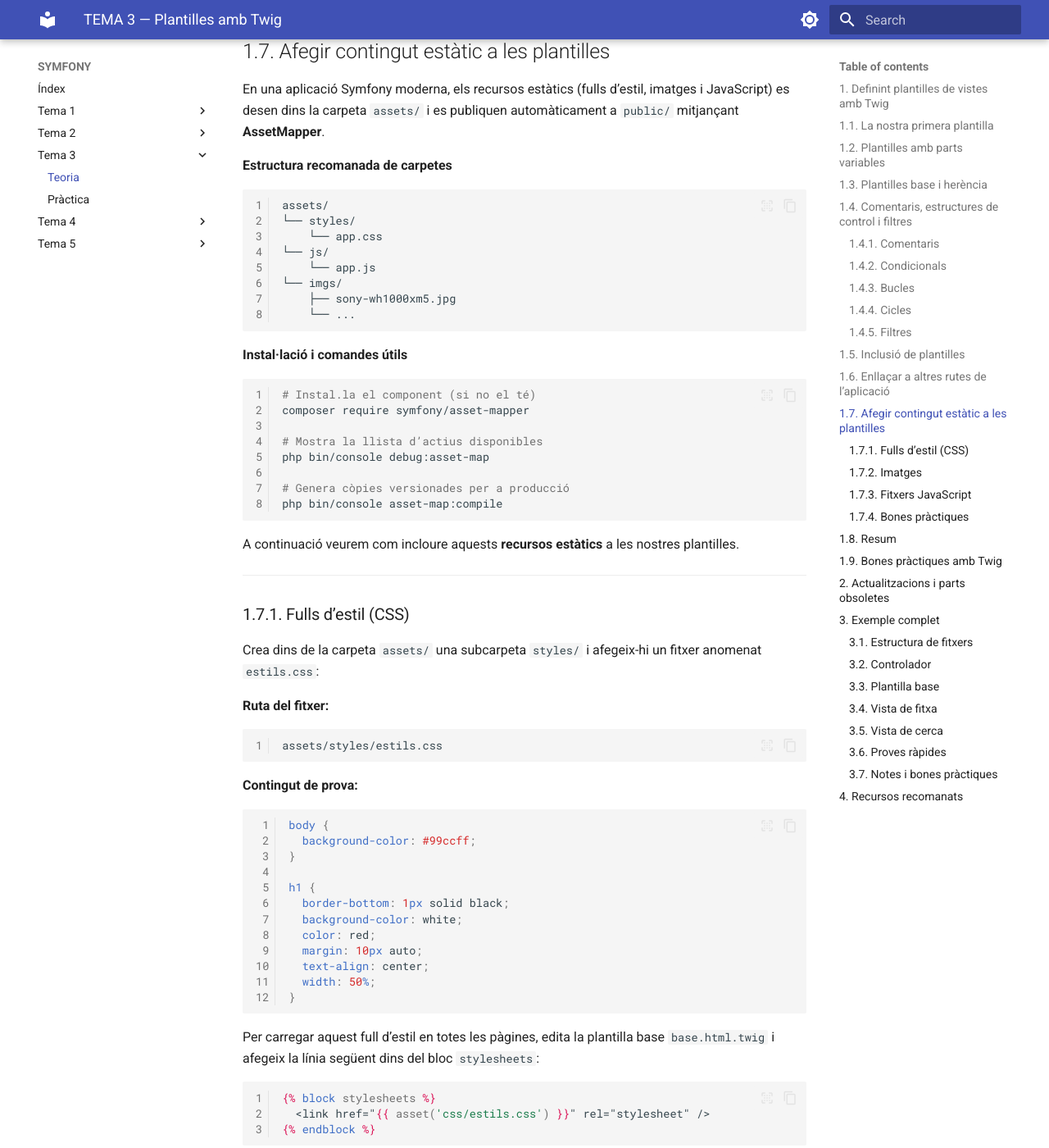
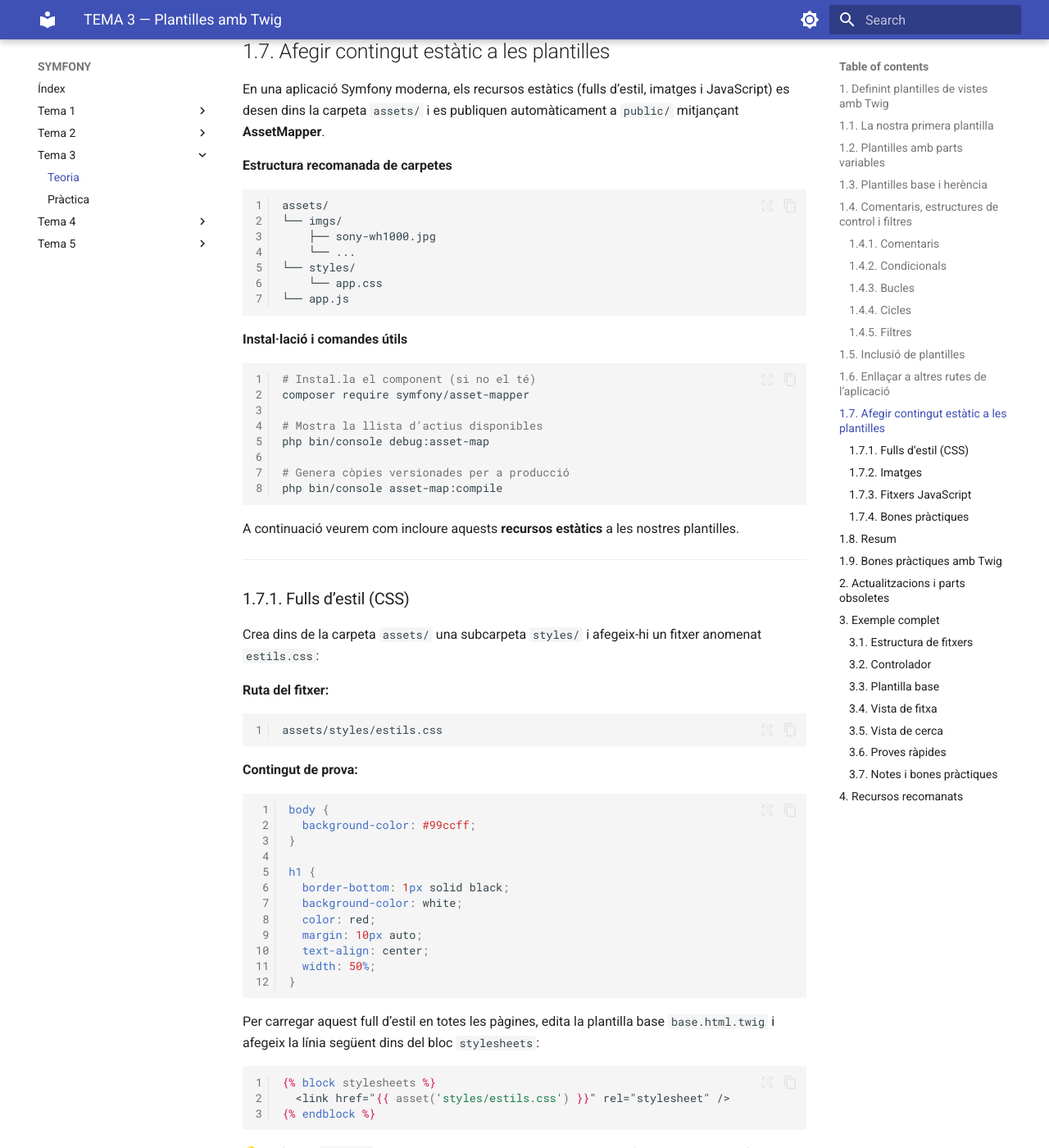
Before and after one commit to iessimarrocicles/symfony_new, an MkDocs documentation site: the page built from md/Tema3.md, in a window 1280 px wide and 1400 px high, scrolled down 7617 px. Shown: the whole window at 82% size. Built offline with MkDocs 1.6.1 and Material for MkDocs 9.7.7, drawn with Linux system fonts in a browser that asks for light colours.

Commit message:
15 versio

````diff
--- a/docs/Tema1/index.html
+++ b/docs/Tema1/index.html
@@ -1115,11 +1115,9 @@
 <li>🕓 <strong>Versions LTS</strong> (Long Term Support) amb manteniment garantit.  </li>
 <li>🌍 <strong>Gran comunitat</strong> i <strong>documentació oficial</strong> excel·lent.  </li>
 <li>💡 <strong>Bones pràctiques integrades</strong>, seguint estàndards PSR.  </li>
-<li>🔌 <strong>Integració amb llibreries de tercers</strong> com:<ul>
+<li>🔌 <strong>Integració amb llibreries de tercers</strong> com:</li>
 <li><strong>Twig</strong> → motor de plantilles per a generar vistes.</li>
 <li><strong>Doctrine</strong> → ORM per a treballar amb bases de dades com a objectes.</li>
-</ul>
-</li>
 </ul>
 <hr />
 <h2 id="5-recursos-necessaris">5. Recursos necessaris</h2>
@@ -1215,13 +1213,15 @@
 <span class="normal"><a href="#__codelineno-2-4">4</a></span>
 <span class="normal"><a href="#__codelineno-2-5">5</a></span>
 <span class="normal"><a href="#__codelineno-2-6">6</a></span>
-<span class="normal"><a href="#__codelineno-2-7">7</a></span></pre></div></td><td class="code"><div><pre><span></span><code><span id="__span-2-1"><a id="__codelineno-2-1" name="__codelineno-2-1"></a>symfony<span class="w"> </span>new<span class="w"> </span>nom_projecte
+<span class="normal"><a href="#__codelineno-2-7">7</a></span>
+<span class="normal"><a href="#__codelineno-2-8">8</a></span></pre></div></td><td class="code"><div><pre><span></span><code><span id="__span-2-1"><a id="__codelineno-2-1" name="__codelineno-2-1"></a>symfony<span class="w"> </span>new<span class="w"> </span>nom_projecte
 </span><span id="__span-2-2"><a id="__codelineno-2-2" name="__codelineno-2-2"></a><span class="nb">cd</span><span class="w"> </span>nom_projecte
 </span><span id="__span-2-3"><a id="__codelineno-2-3" name="__codelineno-2-3"></a>
 </span><span id="__span-2-4"><a id="__codelineno-2-4" name="__codelineno-2-4"></a><span class="c1"># Afegir manualment els components que necessites</span>
 </span><span id="__span-2-5"><a id="__codelineno-2-5" name="__codelineno-2-5"></a>composer<span class="w"> </span>require<span class="w"> </span>orm
 </span><span id="__span-2-6"><a id="__codelineno-2-6" name="__codelineno-2-6"></a>composer<span class="w"> </span>require<span class="w"> </span>twig
 </span><span id="__span-2-7"><a id="__codelineno-2-7" name="__codelineno-2-7"></a>composer<span class="w"> </span>require<span class="w"> </span>symfony/asset-mapper
+</span><span id="__span-2-8"><a id="__codelineno-2-8" name="__codelineno-2-8"></a>composer<span class="w"> </span>require<span class="w"> </span>symfony/asset
 </span></code></pre></div></td></tr></table></div>
 <p>🧠 <strong>Diferencia principal:</strong></p>
 <ul>
@@ -1242,7 +1242,7 @@
 <h2 id="8-estructura-general-dun-projecte">8. Estructura general d’un projecte</h2>
 <p>Quan creem un projecte amb Symfony, s’organitza automàticament en una estructura de carpetes molt clara i estandarditzada. Aquesta estructura ajuda a mantenir el codi ordenat i a separar la lògica, les vistes i la configuració.</p>
 <h3 id="81-estructura-principal">8.1. Estructura principal</h3>
-<div class="language-text highlight"><table class="highlighttable"><tr><td class="linenos"><div class="linenodiv"><pre><span></span><span class="normal"><a href="#__codelineno-3-1"> 1</a></span>
+<div class="language-bash highlight"><table class="highlighttable"><tr><td class="linenos"><div class="linenodiv"><pre><span></span><span class="normal"><a href="#__codelineno-3-1"> 1</a></span>
 <span class="normal"><a href="#__codelineno-3-2"> 2</a></span>
 <span class="normal"><a href="#__codelineno-3-3"> 3</a></span>
 <span class="normal"><a href="#__codelineno-3-4"> 4</a></span>
@@ -1260,21 +1260,21 @@
 <span class="normal"><a href="#__codelineno-3-16">16</a></span>
 <span class="normal"><a href="#__codelineno-3-17">17</a></span></pre></div></td><td class="code"><div><pre><span></span><code><span id="__span-3-1"><a id="__codelineno-3-1" name="__codelineno-3-1"></a>projecte/
 </span><span id="__span-3-2"><a id="__codelineno-3-2" name="__codelineno-3-2"></a>│
-</span><span id="__span-3-3"><a id="__codelineno-3-3" name="__codelineno-3-3"></a>├── bin/                  # Conté els scripts executables, com `console`
-</span><span id="__span-3-4"><a id="__codelineno-3-4" name="__codelineno-3-4"></a>├── config/               # Fitxers de configuració de Symfony i serveis
-</span><span id="__span-3-5"><a id="__codelineno-3-5" name="__codelineno-3-5"></a>├── migrations/           # Fitxers de migracions de base de dades (Doctrine)
-</span><span id="__span-3-6"><a id="__codelineno-3-6" name="__codelineno-3-6"></a>├── public/               # Carpeta pública del servidor web (arrel del projecte)
-</span><span id="__span-3-7"><a id="__codelineno-3-7" name="__codelineno-3-7"></a>│   └── index.php           # Punt d’entrada principal de l’aplicació
-</span><span id="__span-3-8"><a id="__codelineno-3-8" name="__codelineno-3-8"></a>├── src/                  # Codi font del projecte (controladors, entitats, serveis...)
-</span><span id="__span-3-9"><a id="__codelineno-3-9" name="__codelineno-3-9"></a>│   ├── Controller/         # Controladors (gestió de rutes i lògica)
-</span><span id="__span-3-10"><a id="__codelineno-3-10" name="__codelineno-3-10"></a>│   ├── Entity/             # Entitats (models de dades per Doctrine)
-</span><span id="__span-3-11"><a id="__codelineno-3-11" name="__codelineno-3-11"></a>│   ├── Repository/         # Classes per consultar la base de dades
-</span><span id="__span-3-12"><a id="__codelineno-3-12" name="__codelineno-3-12"></a>│   └── Service/            # Serveis personalitzats del projecte
-</span><span id="__span-3-13"><a id="__codelineno-3-13" name="__codelineno-3-13"></a>├── templates/            # Plantilles Twig (vistes HTML)
-</span><span id="__span-3-14"><a id="__codelineno-3-14" name="__codelineno-3-14"></a>├── translations/         # Fitxers de traduccions (si n’hi ha)
-</span><span id="__span-3-15"><a id="__codelineno-3-15" name="__codelineno-3-15"></a>├── var/                  # Fitxers temporals, caché i logs
-</span><span id="__span-3-16"><a id="__codelineno-3-16" name="__codelineno-3-16"></a>├── vendor/               # Dependències instal·lades amb Composer
-</span><span id="__span-3-17"><a id="__codelineno-3-17" name="__codelineno-3-17"></a>└── .env                  # Fitxer de configuració d’entorn (dev/prod/test)
+</span><span id="__span-3-3"><a id="__codelineno-3-3" name="__codelineno-3-3"></a>├──<span class="w"> </span>bin/<span class="w">                  </span><span class="c1"># Conté els scripts executables, com `console`</span>
+</span><span id="__span-3-4"><a id="__codelineno-3-4" name="__codelineno-3-4"></a>├──<span class="w"> </span>config/<span class="w">               </span><span class="c1"># Fitxers de configuració de Symfony i serveis</span>
+</span><span id="__span-3-5"><a id="__codelineno-3-5" name="__codelineno-3-5"></a>├──<span class="w"> </span>migrations/<span class="w">           </span><span class="c1"># Fitxers de migracions de base de dades (Doctrine)</span>
+</span><span id="__span-3-6"><a id="__codelineno-3-6" name="__codelineno-3-6"></a>├──<span class="w"> </span>public/<span class="w">               </span><span class="c1"># Carpeta pública del servidor web (arrel del projecte)</span>
+</span><span id="__span-3-7"><a id="__codelineno-3-7" name="__codelineno-3-7"></a>│<span class="w">   </span>└──<span class="w"> </span>index.php<span class="w">           </span><span class="c1"># Punt d’entrada principal de l’aplicació</span>
+</span><span id="__span-3-8"><a id="__codelineno-3-8" name="__codelineno-3-8"></a>├──<span class="w"> </span>src/<span class="w">                  </span><span class="c1"># Codi font del projecte (controladors, entitats, serveis...)</span>
+</span><span id="__span-3-9"><a id="__codelineno-3-9" name="__codelineno-3-9"></a>│<span class="w">   </span>├──<span class="w"> </span>Controller/<span class="w">         </span><span class="c1"># Controladors (gestió de rutes i lògica)</span>
+</span><span id="__span-3-10"><a id="__codelineno-3-10" name="__codelineno-3-10"></a>│<span class="w">   </span>├──<span class="w"> </span>Entity/<span class="w">             </span><span class="c1"># Entitats (models de dades per Doctrine)</span>
+</span><span id="__span-3-11"><a id="__codelineno-3-11" name="__codelineno-3-11"></a>│<span class="w">   </span>├──<span class="w"> </span>Repository/<span class="w">         </span><span class="c1"># Classes per consultar la base de dades</span>
+</span><span id="__span-3-12"><a id="__codelineno-3-12" name="__codelineno-3-12"></a>│<span class="w">   </span>└──<span class="w"> </span>Service/<span class="w">            </span><span class="c1"># Serveis personalitzats del projecte</span>
+</span><span id="__span-3-13"><a id="__codelineno-3-13" name="__codelineno-3-13"></a>├──<span class="w"> </span>templates/<span class="w">            </span><span class="c1"># Plantilles Twig (vistes HTML)</span>
+</span><span id="__span-3-14"><a id="__codelineno-3-14" name="__codelineno-3-14"></a>├──<span class="w"> </span>translations/<span class="w">         </span><span class="c1"># Fitxers de traduccions (si n’hi ha)</span>
+</span><span id="__span-3-15"><a id="__codelineno-3-15" name="__codelineno-3-15"></a>├──<span class="w"> </span>var/<span class="w">                  </span><span class="c1"># Fitxers temporals, caché i logs</span>
+</span><span id="__span-3-16"><a id="__codelineno-3-16" name="__codelineno-3-16"></a>├──<span class="w"> </span>vendor/<span class="w">               </span><span class="c1"># Dependències instal·lades amb Composer</span>
+</span><span id="__span-3-17"><a id="__codelineno-3-17" name="__codelineno-3-17"></a>└──<span class="w"> </span>.env<span class="w">                  </span><span class="c1"># Fitxer de configuració d’entorn (dev/prod/test)</span>
 </span></code></pre></div></td></tr></table></div>
 <h3 id="82-elements-mes-importants">8.2. Elements més importants</h3>
 <ul>
@@ -1352,9 +1352,6 @@
 
 
 
-
-
-
               </article>
             </div>
 
--- a/docs/Tema3/index.html
+++ b/docs/Tema3/index.html
@@ -1758,15 +1758,13 @@
 <span class="normal"><a href="#__codelineno-22-4">4</a></span>
 <span class="normal"><a href="#__codelineno-22-5">5</a></span>
 <span class="normal"><a href="#__codelineno-22-6">6</a></span>
-<span class="normal"><a href="#__codelineno-22-7">7</a></span>
-<span class="normal"><a href="#__codelineno-22-8">8</a></span></pre></div></td><td class="code"><div><pre><span></span><code><span id="__span-22-1"><a id="__codelineno-22-1" name="__codelineno-22-1"></a>assets/
-</span><span id="__span-22-2"><a id="__codelineno-22-2" name="__codelineno-22-2"></a>└──<span class="w"> </span>styles/
-</span><span id="__span-22-3"><a id="__codelineno-22-3" name="__codelineno-22-3"></a><span class="w">    </span>└──<span class="w"> </span>app.css
-</span><span id="__span-22-4"><a id="__codelineno-22-4" name="__codelineno-22-4"></a>└──<span class="w"> </span>js/
-</span><span id="__span-22-5"><a id="__codelineno-22-5" name="__codelineno-22-5"></a><span class="w">    </span>└──<span class="w"> </span>app.js
-</span><span id="__span-22-6"><a id="__codelineno-22-6" name="__codelineno-22-6"></a>└──<span class="w"> </span>imgs/
-</span><span id="__span-22-7"><a id="__codelineno-22-7" name="__codelineno-22-7"></a><span class="w">    </span>├──<span class="w"> </span>sony-wh1000xm5.jpg
-</span><span id="__span-22-8"><a id="__codelineno-22-8" name="__codelineno-22-8"></a><span class="w">    </span>└──<span class="w"> </span>...
+<span class="normal"><a href="#__codelineno-22-7">7</a></span></pre></div></td><td class="code"><div><pre><span></span><code><span id="__span-22-1"><a id="__codelineno-22-1" name="__codelineno-22-1"></a>assets/
+</span><span id="__span-22-2"><a id="__codelineno-22-2" name="__codelineno-22-2"></a>└──<span class="w"> </span>imgs/
+</span><span id="__span-22-3"><a id="__codelineno-22-3" name="__codelineno-22-3"></a><span class="w">    </span>├──<span class="w"> </span>sony-wh1000.jpg
+</span><span id="__span-22-4"><a id="__codelineno-22-4" name="__codelineno-22-4"></a><span class="w">    </span>└──<span class="w"> </span>...
+</span><span id="__span-22-5"><a id="__codelineno-22-5" name="__codelineno-22-5"></a>└──<span class="w"> </span>styles/
+</span><span id="__span-22-6"><a id="__codelineno-22-6" name="__codelineno-22-6"></a><span class="w">    </span>└──<span class="w"> </span>app.css
+</span><span id="__span-22-7"><a id="__codelineno-22-7" name="__codelineno-22-7"></a>└──<span class="w"> </span>app.js
 </span></code></pre></div></td></tr></table></div>
 <p><strong>Instal·lació i comandes útils</strong></p>
 <div class="language-bash highlight"><table class="highlighttable"><tr><td class="linenos"><div class="linenodiv"><pre><span></span><span class="normal"><a href="#__codelineno-23-1">1</a></span>
@@ -1821,7 +1819,7 @@
 <div class="language-twig highlight"><table class="highlighttable"><tr><td class="linenos"><div class="linenodiv"><pre><span></span><span class="normal"><a href="#__codelineno-26-1">1</a></span>
 <span class="normal"><a href="#__codelineno-26-2">2</a></span>
 <span class="normal"><a href="#__codelineno-26-3">3</a></span></pre></div></td><td class="code"><div><pre><span></span><code><span id="__span-26-1"><a id="__codelineno-26-1" name="__codelineno-26-1"></a><span class="cp">{%</span> <span class="k">block</span> <span class="nv">stylesheets</span> <span class="cp">%}</span>
-</span><span id="__span-26-2"><a id="__codelineno-26-2" name="__codelineno-26-2"></a><span class="x">  &lt;link href=&quot;</span><span class="cp">{{</span> <span class="nv">asset</span><span class="o">(</span><span class="s1">&#39;css/estils.css&#39;</span><span class="o">)</span> <span class="cp">}}</span><span class="x">&quot; rel=&quot;stylesheet&quot; /&gt;</span>
+</span><span id="__span-26-2"><a id="__codelineno-26-2" name="__codelineno-26-2"></a><span class="x">  &lt;link href=&quot;</span><span class="cp">{{</span> <span class="nv">asset</span><span class="o">(</span><span class="s1">&#39;styles/estils.css&#39;</span><span class="o">)</span> <span class="cp">}}</span><span class="x">&quot; rel=&quot;stylesheet&quot; /&gt;</span>
 </span><span id="__span-26-3"><a id="__codelineno-26-3" name="__codelineno-26-3"></a><span class="cp">{%</span> <span class="k">endblock</span> <span class="cp">%}</span>
 </span></code></pre></div></td></tr></table></div>
 <p>💡 La funció <code>asset()</code> genera automàticament la ruta correcta del fitxer segons la configuració del projecte.</p>
--- a/md/Tema3.md
+++ b/md/Tema3.md
@@ -382,13 +382,12 @@
 
 ```bash
 assets/
+└── imgs/
+    ├── sony-wh1000.jpg
+    └── ...
 └── styles/
     └── app.css
-└── js/
-    └── app.js
-└── imgs/
-    ├── sony-wh1000xm5.jpg
-    └── ...
+└── app.js
 ```
 
 **Instal·lació i comandes útils**
@@ -439,7 +438,7 @@
 
 ```twig
 {% block stylesheets %}
-  <link href="{{ asset('css/estils.css') }}" rel="stylesheet" />
+  <link href="{{ asset('styles/estils.css') }}" rel="stylesheet" />
 {% endblock %}
 ```
 
````
Also changed, not shown: other parts of docs/Tema1/index.html (+2 -2 lines), md/Tema1.md (+7 -10 lines), docs/search/search_index.json.
